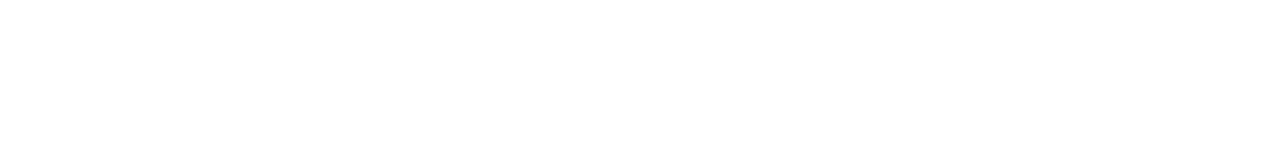
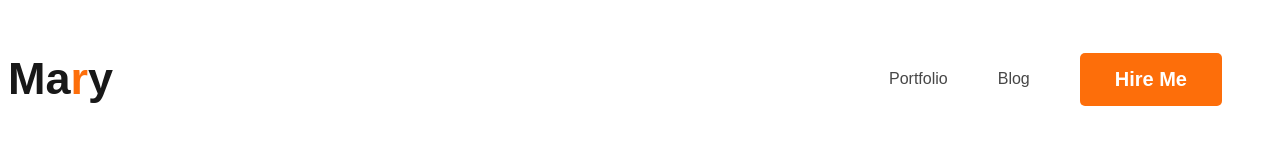
Before and after one commit to soron01/project-website, a plain HTML site: page index.html in a window 1280 px wide. Drawn offline with Linux system fonts and the light colour scheme.

Commit message:
ambedded css html file

```diff
--- a/index.html
+++ b/index.html
@@ -4,9 +4,20 @@
         <meta charset="UTF-8" />
         <meta name="viewport" content="width=device-width, initial-scale=1.0" />
         <title>Document</title>
+
+        <link rel="stylesheet" href="style/portfolio.css" />
     </head>
     <body>
-        <header></header>
+        <header>
+            <nav>
+                <h3 class="nav-title">Ma<span class="text-primary">r</span>y</h3>
+                <ul>
+                    <li><a href="">Portfolio</a></li>
+                    <li><a href="">Blog</a></li>
+                    <li><button class="btn-primary">Hire Me</button></li>
+                </ul>
+            </nav>
+        </header>
         <main></main>
         <footer></footer>
     </body>
--- /dev/null
+++ b/style/portfolio.css
@@ -0,0 +1,45 @@
+nav {
+    display: flex;
+    justify-content: space-between;
+    align-items: center;
+}
+
+.text-primary {
+    color: #fd6e0a;
+}
+
+.btn-primary {
+    border-radius: 5px;
+    background-color: #fd6e0a;
+    border: 0;
+    color: white;
+    font-size: 20px;
+    font-weight: 700;
+    padding: 15px 35px;
+}
+
+body {
+    font-family: "Loto", sans-serif;
+    font-family: "open sans" sans-serif;
+}
+.nav-title {
+    color: #181818;
+    font-size: 45px;
+
+    font-weight: 800;
+}
+
+nav > ul {
+    display: flex;
+    align-items: center;
+}
+
+nav li {
+    list-style: none;
+    margin-right: 50px;
+}
+
+nav a {
+    text-decoration: none;
+    color: #474747;
+}
```
